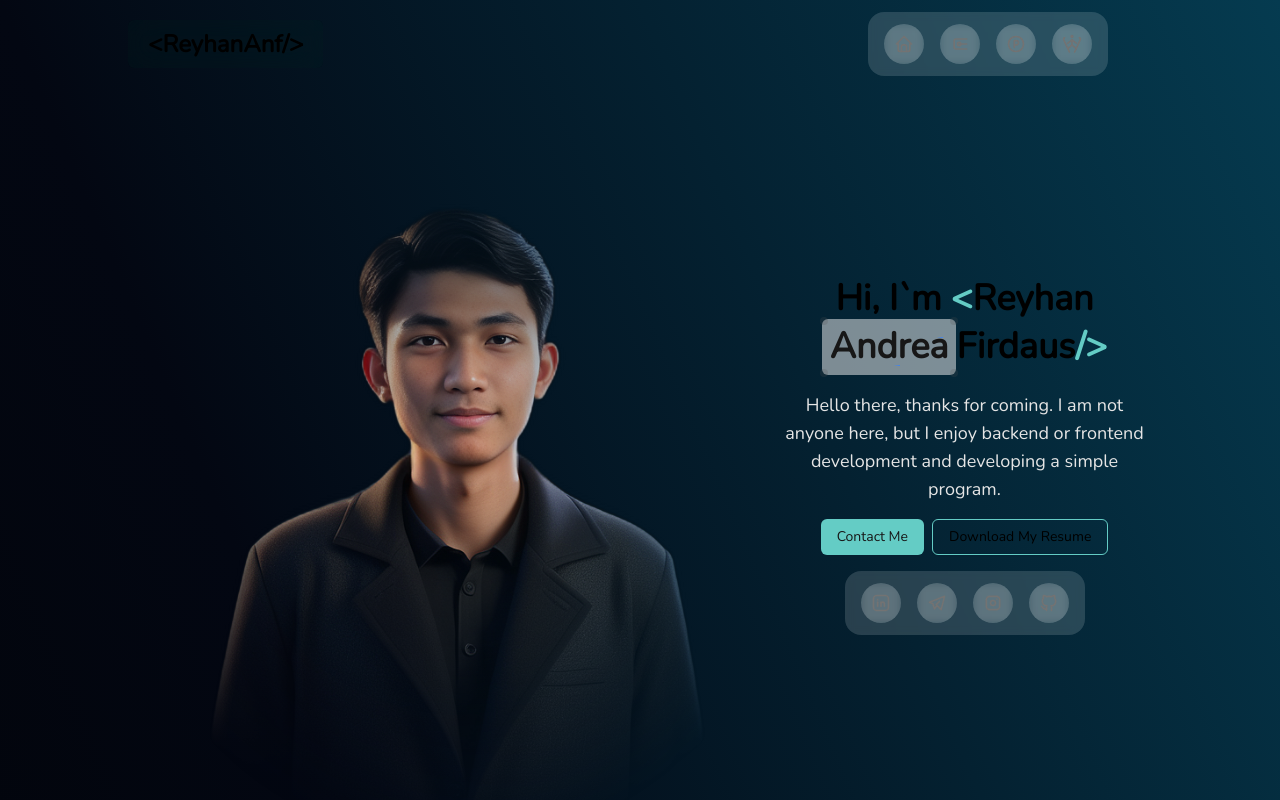
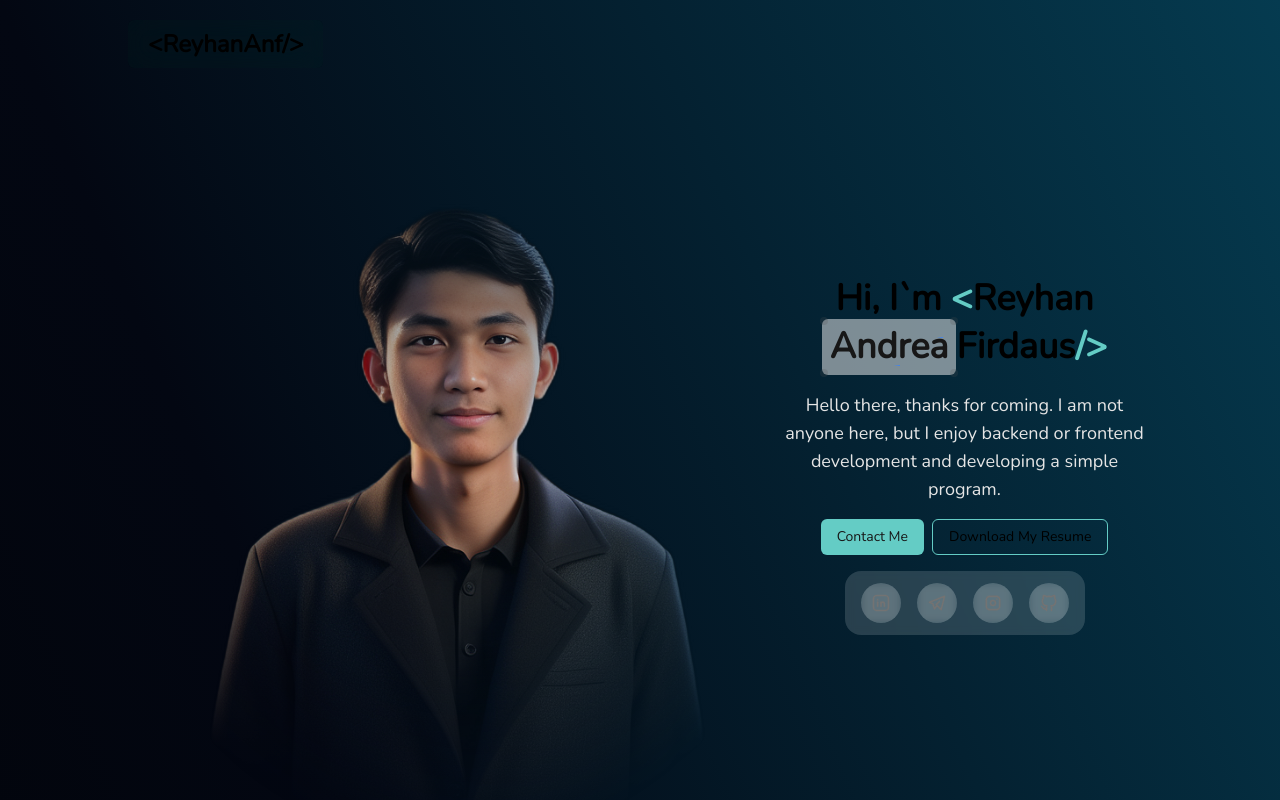
Before and after one commit to ReyhanAnf/reyhananf.github.io, a Next.js app: page / in a window 1280 px wide. Shown: the top 800 px of the page. Built offline with nearby package versions, Linux system fonts and the light colour scheme.

Commit message:
Update page.tsx

```diff
--- a/app/page.tsx
+++ b/app/page.tsx
@@ -16,7 +16,6 @@ export default function Home() {
       <h1 className="text-2xl font-bold px-5 bg-emerald-950 py-2 bg-opacity-15 rounded-md backdrop-blur-lg ">
         <span>{"<"}</span>ReyhanAnf<span>{"/>"}</span>
       </h1>
-      <FloatingDockMenu />
     </div>
     <Header />
     <About />
```
